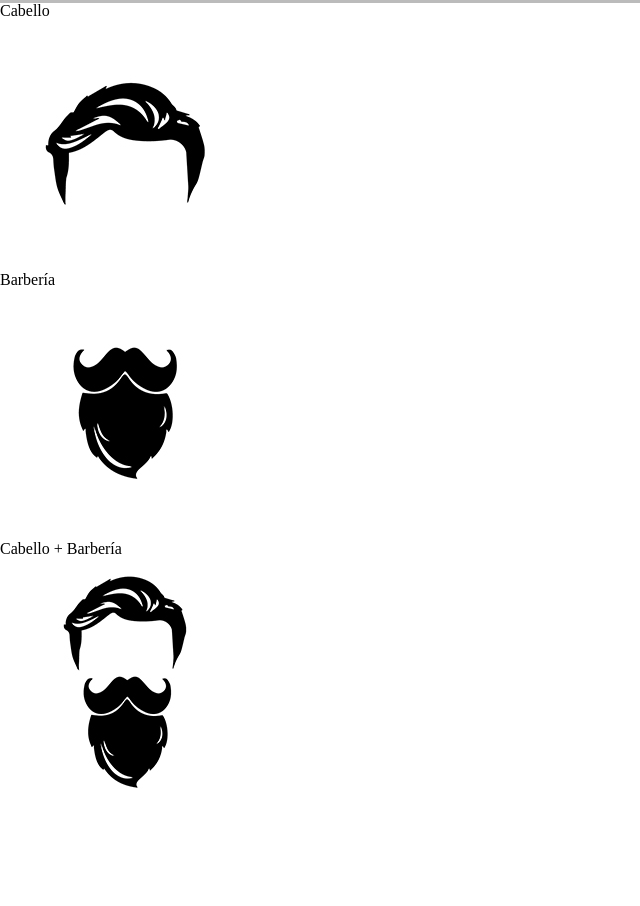
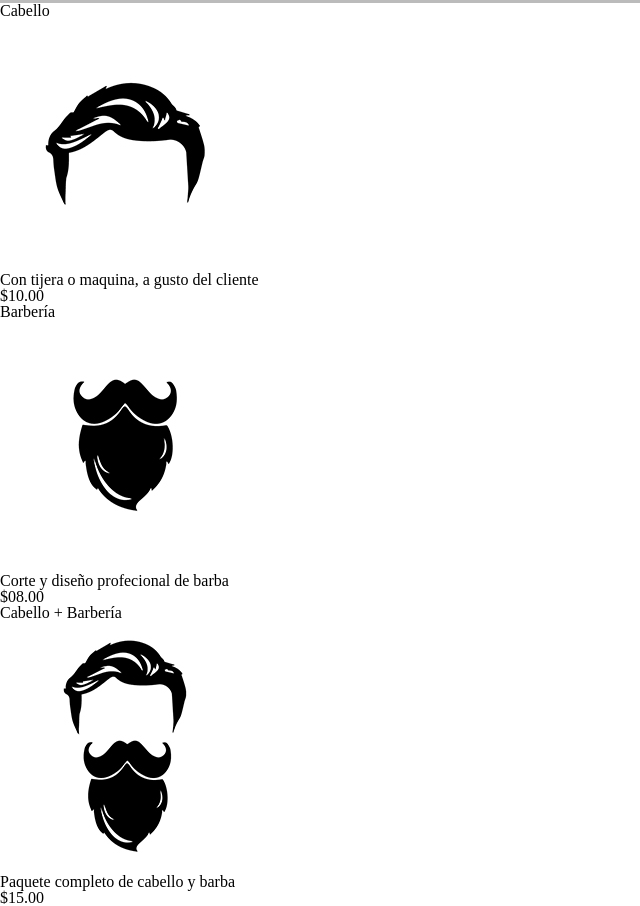
Before and after one commit to Julioadriglez/HTML5-CSS3-Parte1-de-Oracle-Next-Education, a plain HTML site: page productos.html in a window 1280 px wide. Shown: the part 290-1196 px from the top of the page, without its empty margins (0-640 px from the left). Before the commit the page ends 1100 px from the top, so only its background shows below. Drawn offline with Linux system fonts and the light colour scheme.

Commit message:
Se agrego texto a  cada p de cada li

```diff
--- a/productos.html
+++ b/productos.html
@@ -35,22 +35,22 @@
             <li>
                 <h2>Cabello</h2>
                 <img src="imagen/cabello.jpg">
-                <p></p>
-                <p></p>
+                <p>Con tijera o maquina, a gusto del cliente</p>
+                <p>$10.00</p>
 
             </li>
             <li>
                 <h2>Barbería</h2>
                 <img src="imagen/barba.jpg">
-                <p></p>
-                <p></p>
+                <p>Corte y diseño profecional de barba</p>
+                <p>$08.00</p>
 
             </li>
             <li>
                 <h2>Cabello + Barbería</h2>
                 <img src="imagen/cabello+barba.jpg">
-                <p></p>
-                <p></p>
+                <p>Paquete completo de cabello y barba</p>
+                <p>$15.00</p>
 
             </li>
         </ul>
```
